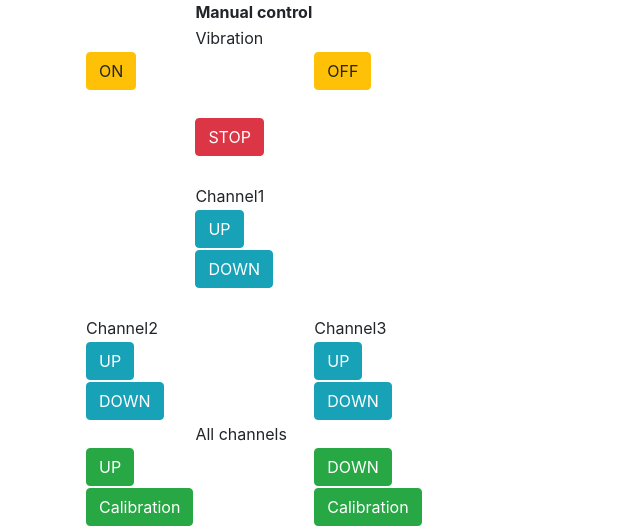
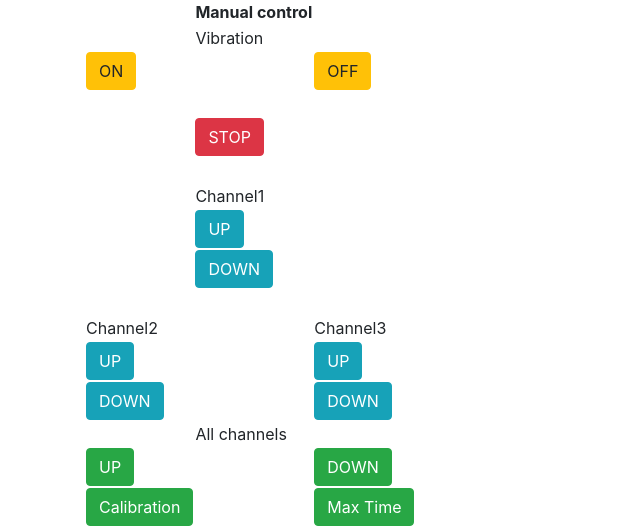
Before and after one commit to IgorFratczak/Projekt_kompetencyjny, a Flask app: page / in a window 1280 px wide. Shown: the part 291-818 px from the top of the page, without its empty margins (0-640 px from the left). Run offline with Flask 3, Linux system fonts and the light colour scheme; parts of the project's set-up code (start-up, migrations or seed data) failed here and were passed over; some libraries are stand-ins or nearby versions.

Commit message:
print time 2

```diff
--- a/templates/index.html
+++ b/templates/index.html
@@ -170,7 +170,7 @@
 
 			<td><a href="/calibration"><button type="button" class="btn btn-success">Calibration</button></a></td>
 			<td>&nbsp;</td>
-			<td><a href="/TimeToMaxDown"><button type="button" class="btn btn-success">Calibration</button></a></td>
+			<td><a href="/TimeToMaxDown"><button type="button" class="btn btn-success">Max Time</button></a></td>
 
 		</tr>
 		</tbody>
```
